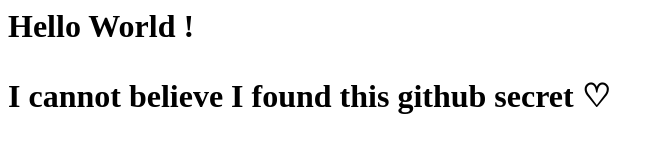
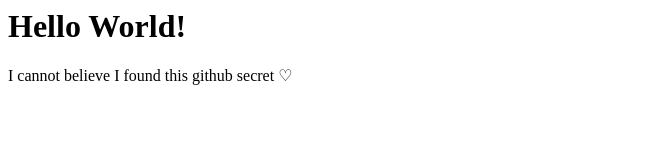
Before and after one commit to nichene/nichene.github.io, a plain HTML site: page index.html in a window 1280 px wide. Shown: the whole page, without its empty margins (0-664 px from the left). Drawn offline with Linux system fonts and the light colour scheme.

Commit message:
fixing typo

```diff
--- a/index.html
+++ b/index.html
@@ -1,6 +1,4 @@
 <html>
-  <h1>
-    Hello World !
-    <p>I cannot believe I found this github secret ♡</p>
-  </h1>
+  <h1>Hello World!</h1>
+  <p>I cannot believe I found this github secret ♡</p>
 </html>
```
